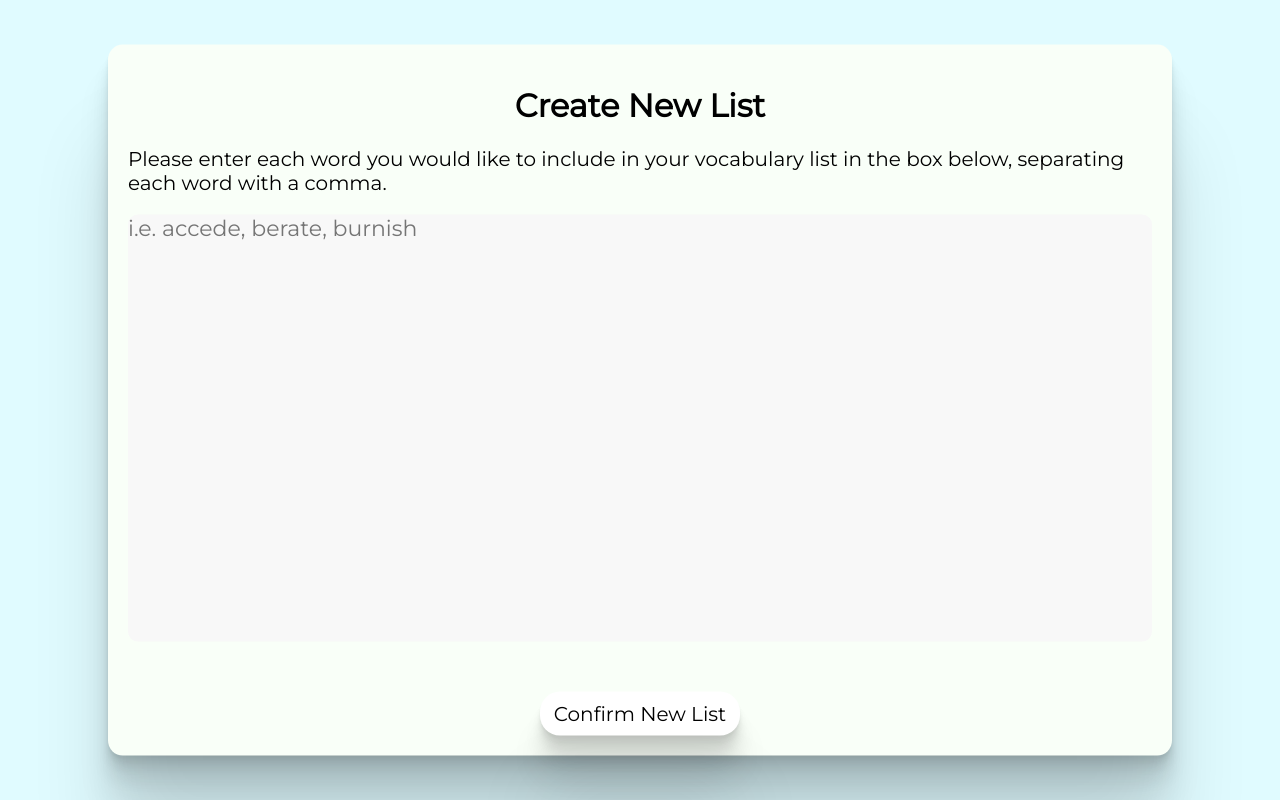
After one commit to chui15/wordup, a Flask app: page /createlist in a window 1280 px wide. The commit adds this page. Run offline with Flask 2, Linux system fonts and the light colour scheme.

```diff
--- a/app/main.py
+++ b/app/main.py
@@ -15,8 +15,11 @@ def login():
         username = str(request.form.get('username')).strip()
         password = str(request.form.get('password')).strip()
         # Retrieving data
-        # TODO put DB query in try and except for 500 error
-        cur.execute("SELECT * from users WHERE username = %s AND password = %s", (username, password))
+        try:
+            cur.execute("SELECT * from users WHERE username = %s AND password = %s", (username, password))
+        except Exception as e:
+            error = str(e)
+
         results = cur.fetchone()
         db_user = results[1].strip()
         db_pass = results[4].strip()
@@ -35,6 +38,15 @@ def index():
         'name': username
     }
     return render_template('index.html', user=user_info)
+
+
+@app.route('/createlist', methods=["POST", "GET"])
+def submit_list():
+    vocab_list = ""
+    if request.method == "POST":
+        vocab_list = request.form['words']
+        #TO DO: insert function to call oxford API to get definitions for each word to generate list
+    return render_template('create_list.html')
 
 
 @app.route('/signup', methods=["POST", "GET"])
--- a/app/static/main.css
+++ b/app/static/main.css
@@ -95,3 +95,46 @@ body {
 .home-title {
     text-align: center;
 }
+
+a {
+    text-decoration: none;
+    color: black;
+}
+
+.logout {
+    position: absolute;
+    top: 38px;
+    right: 26px;
+    height: 40px;
+    width: 40px;
+}
+
+.logout:hover {
+    cursor: pointer;
+}
+
+.signout {
+    position: absolute;
+    display: inline-block;
+    font-size: 20px;
+    top: 8px;
+    right: 16px;
+}
+
+.instructions {
+    font-size: 20px;
+}
+
+.vocab-input {
+    font-family: 'Montserrat', sans-serif;
+    width: 100%;
+    box-sizing: border-box;
+    font-size: 22px;
+    padding: 0 0 400px 0;
+    line-height: 1em;
+    resize: none;
+    border-style: none;
+    border-radius: 10px;
+    background-color: #f8f8f8;
+    text-align: left;
+}
--- /dev/null
+++ b/app/templates/create_list.html
@@ -0,0 +1,21 @@
+<html>
+    <head>
+        <title>WordUp - Create New List</title>
+        <meta name="viewport" content="width=device-width, initial-scale=1.0">
+        <link rel="stylesheet" href="{{ url_for('static', filename='main.css') }}">
+        <link rel="shortcut icon" type="png" href="{{ url_for('static', filename='images/logo.png') }}">
+        <link rel="preconnect" href="https://fonts.googleapis.com">
+        <link rel="preconnect" href="https://fonts.gstatic.com" crossorigin>
+        <link href="https://fonts.googleapis.com/css2?family=Montserrat&display=swap" rel="stylesheet" type="text/css">
+    </head>
+    <body>
+        <div class="container">
+            <h1 class="home-title">Create New List</h1>
+            <p class="instructions">Please enter each word you would like to include in your vocabulary list in the box below, separating each word with a comma.</p>
+            <form action="{{ url_for('submit_list') }}" method="POST">
+                <input type="text" class="vocab-input" placeholder="i.e. accede, berate, burnish" name="words" value="{{request.form.words}}">
+            </form>
+            <button class="submit" type="submit" value="Create">Confirm New List</button>
+        </div>
+    </body>
+</html>
```
Also changed, not shown: app/templates/index.html (+10 -1 lines), README.md, app/static/images/logout-icon.png (added).
